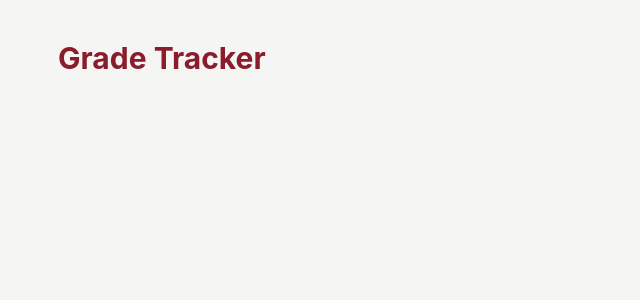
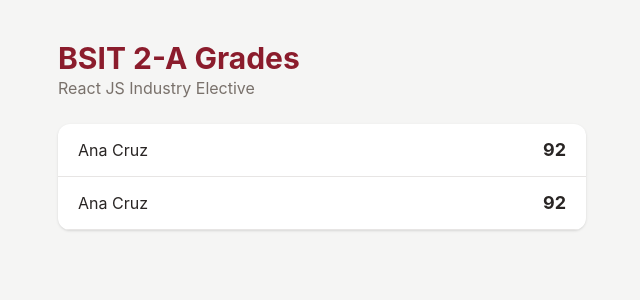
Before and after one commit to OwlFreddy/grade-tracker, a React (Vite) app: page / in a window 1280 px wide. Shown: the top 300 px of the page, without its empty margins (318-958 px from the left). Built offline with nearby package versions, Linux system fonts and the light colour scheme.

Commit message:
feat: add the header and student row components

```diff
--- a/src/App.jsx
+++ b/src/App.jsx
@@ -1,8 +1,15 @@
+import Header from './components/Header.jsx'
+import StudentRow from './components/StudentRow.jsx'
+
 function App() {
   return (
     <div className="min-h-screen bg-stone-100 text-stone-800">
       <main className="mx-auto max-w-xl px-6 py-10">
-        <h1 className="text-3xl font-bold text-[#8B1C2C]">Grade Tracker</h1>
+        <Header />
+        <ul className="overflow-hidden rounded-xl bg-white shadow">
+          <StudentRow />
+          <StudentRow />
+        </ul>
       </main>
     </div>
   )
--- /dev/null
+++ b/src/components/Header.jsx
@@ -0,0 +1,10 @@
+function Header() {
+  return (
+    <header className="mb-6">
+      <h1 className="text-3xl font-bold text-[#8B1C2C]">BSIT 2-A Grades</h1>
+      <p className="text-stone-500">React JS Industry Elective</p>
+    </header>
+  )
+}
+
+export default Header
--- /dev/null
+++ b/src/components/StudentRow.jsx
@@ -0,0 +1,10 @@
+function StudentRow() {
+  return (
+    <li class="flex items-center gap-3 border-b border-stone-200 px-5 py-3">
+      <span className="flex-1">Ana Cruz</span>
+      <b className="text-lg">92</b>
+    </li>
+  )
+}
+
+export default StudentRow
```
